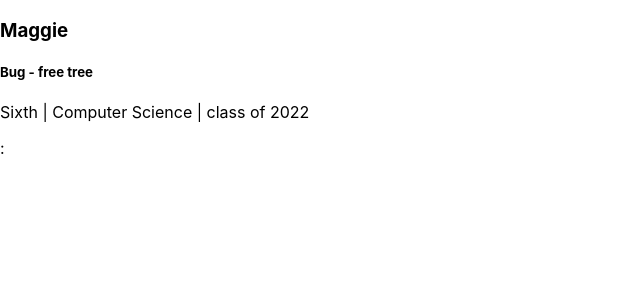
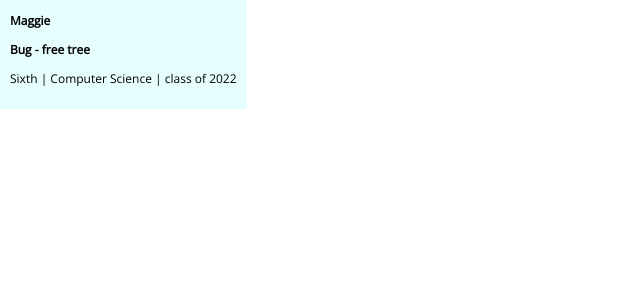
Before and after one commit to acmucsd-projects/green-team-frontend, a React (Create React App) app: page / in a window 1280 px wide. Shown: the top 300 px of the page, without its empty margins (0-640 px from the left). Built offline with nearby package versions, Linux system fonts and the light colour scheme.

Commit message:
Linked dummy CSS to BitByteNode

```diff
--- /dev/null
+++ b/src/BitByteNode.css
@@ -0,0 +1,17 @@
+@import url('https://fonts.googleapis.com/css2?family=Open+Sans&display=swap');
+
+.BBN_div{
+    font-family: 'Open Sans', sans-serif;
+    background-color: #e7fefe;
+    padding: 10px;
+    padding-top: 0px;
+    display: inline-block;
+}
+
+p{
+    font-size: 12px;
+}
+
+.BBN_h{
+    font-weight: bold;
+}
--- a/src/BitByteNode.jsx
+++ b/src/BitByteNode.jsx
@@ -1,4 +1,5 @@
 import React from 'react';
+import './BitByteNode.css'; // Dummy CSS that will be changed later
 
 /**
  * Representes a node in the bit-byte tree
@@ -7,12 +8,12 @@ import React from 'react';
 class BitByteNode extends React.Component{
     constructor(props){super(props);}
     render(){
-        /* Dummy display mode to see that all variables show up */
         return (
-            <div>
-                <h3> {this.props.nodeName} </h3>
-                <h5>{this.props.treeName}</h5>
-                <p>{this.props.college} | {this.props.major} | class of {this.props.class}</p>:
+            /* Dummy display mode to see that all variables show up */
+            <div className="BBN_div">
+                <p className = "BBN_h"> {this.props.nodeName} </p>
+                <p className="BBN_h">{this.props.treeName}</p>
+                <p className="BBN_p">{this.props.college} | {this.props.major} | class of {this.props.class}</p>
             </div>
         );
     }
```
